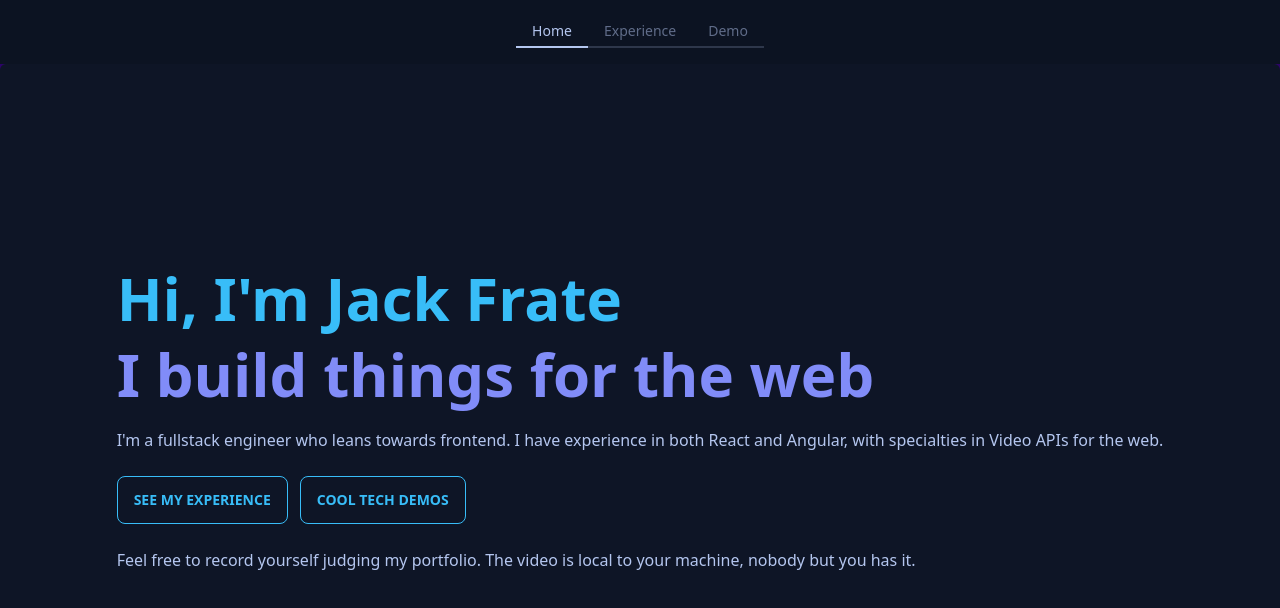
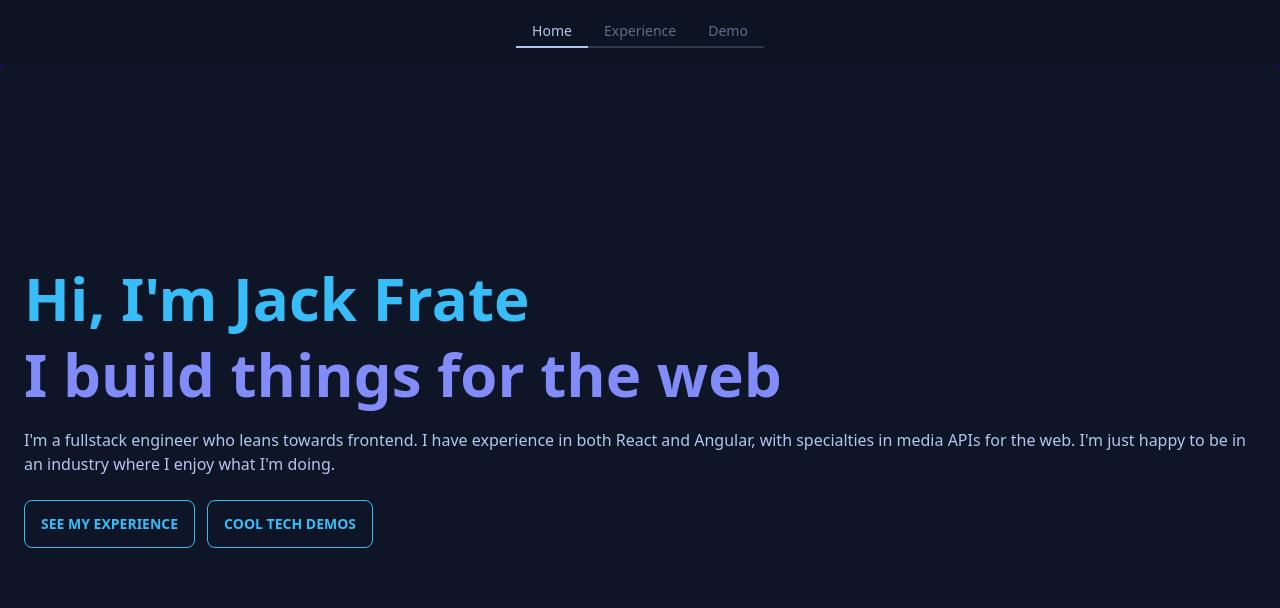
Before and after one commit to jackfrate/personal-site, a Next.js app: page / in a window 1280 px wide. Shown: the top 608 px of the page. Built offline with nearby package versions, Linux system fonts and the light colour scheme.

Commit message:
text better now

```diff
--- a/src/components/about.tsx
+++ b/src/components/about.tsx
@@ -15,8 +15,9 @@ const About = () => {
           </h1>
           <p className="py-6">
             I'm a fullstack engineer who leans towards frontend. I have
-            experience in both React and Angular, with specialties in Video APIs
-            for the web.
+            experience in both React and Angular, with specialties in media APIs
+            for the web. I'm just happy to be in an industry where I enjoy what
+            I'm doing.
           </p>
           {/* TODO: make this work */}
           <div className="flex flex-col gap-3 lg:flex-row">
@@ -32,8 +33,8 @@ const About = () => {
             </Link>
           </div>
           <p className="py-6">
-            Feel free to record yourself judging my portfolio. The video is
-            local to your machine, nobody but you has it.
+            {/* Feel free to record yourself judging my portfolio. The video is
+            local to your machine, nobody but you has it. */}
           </p>
         </div>
       </div>
```
